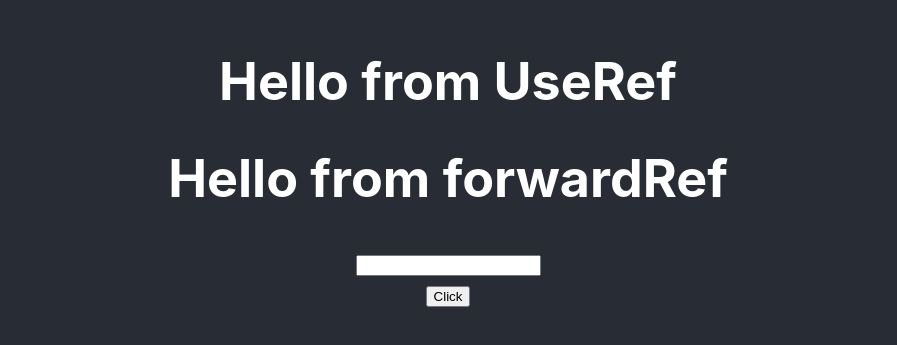
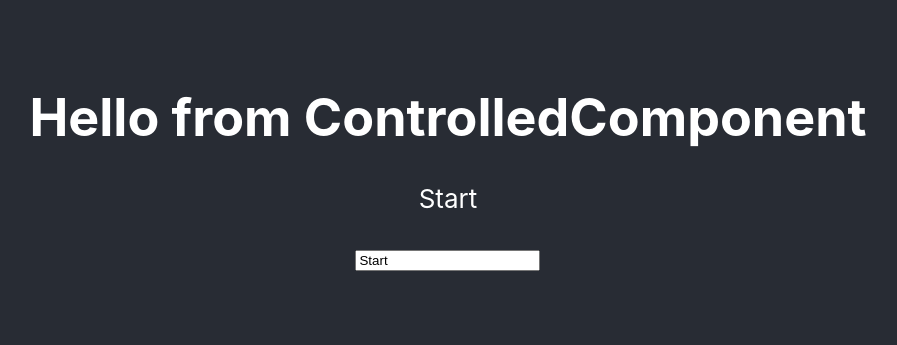
Before and after one commit to haseebulamin/React-Course-Project, a React (Create React App) app: page / in a window 1280 px wide. Shown: the part 239-584 px from the top of the page, without its empty margins (192-1089 px from the left). Built offline with nearby package versions, Linux system fonts and the light colour scheme.

Commit message:
controlled component

```diff
--- a/src/App.js
+++ b/src/App.js
@@ -1,10 +1,10 @@
 import './App.css';
-import UseRef from './Components/React-roadmap-Docs/Hooks/UseRef';
+import ControlledComponent from './Components/React-roadmap-Docs/ControlledComponent';
 function App() {
   return (
     <div className="App">
       <header className="App-header">
-       <UseRef/>
+       <ControlledComponent/>
       </header>
     </div>
   );
--- /dev/null
+++ b/src/Components/React-roadmap-Docs/ControlledComponent.jsx
@@ -0,0 +1,13 @@
+import React,{useState} from 'react'
+
+export default function ControlledComponent() {
+    const [val, setVal] = useState("Start");
+
+  return (
+    <div>
+        <h1>Hello from ControlledComponent</h1>
+        <p>{val}</p>
+        <input type="text" value={val} onChange={(e)=>setVal(e.target.value)}/>
+    </div>
+  )
+}
```
